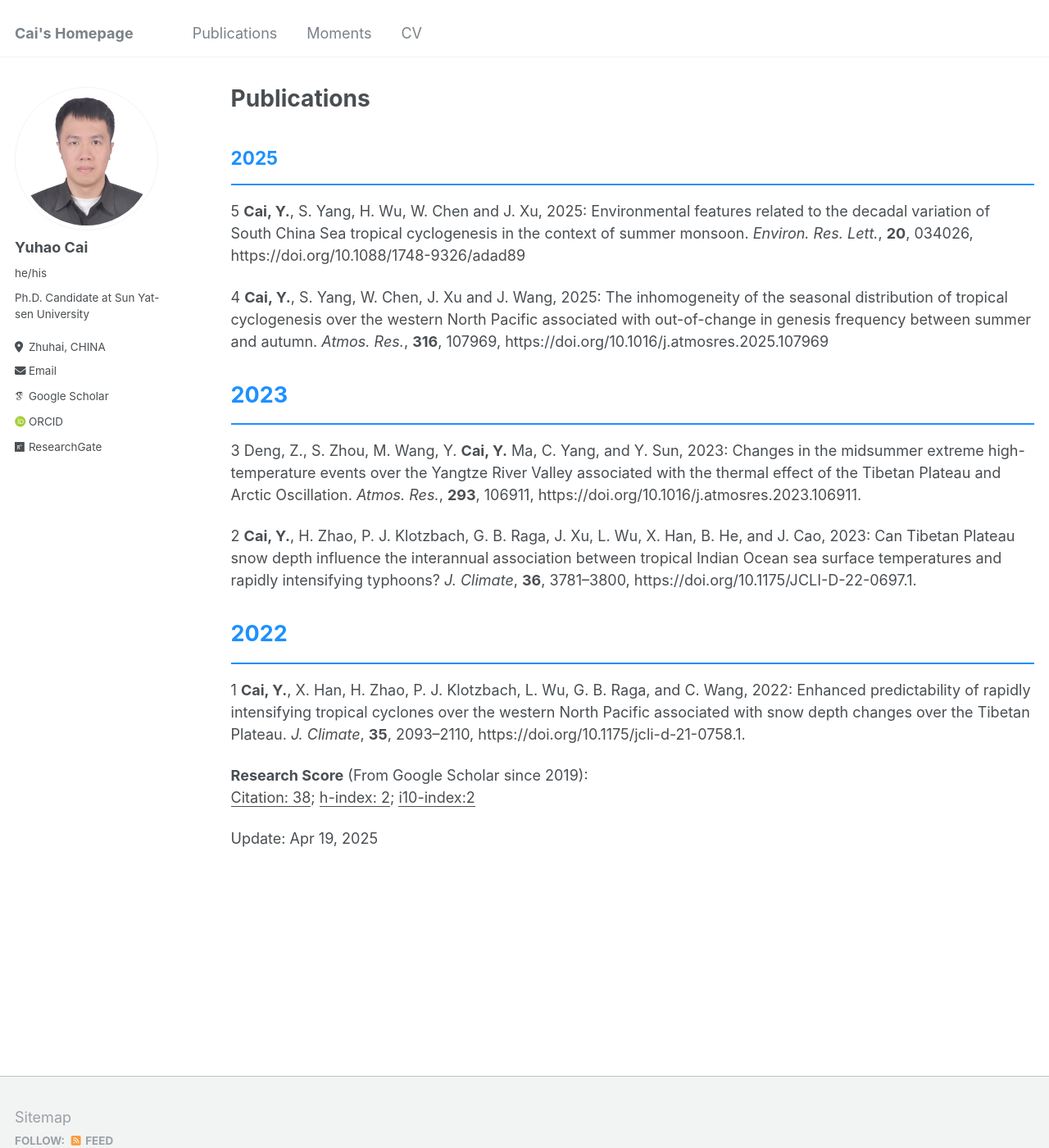
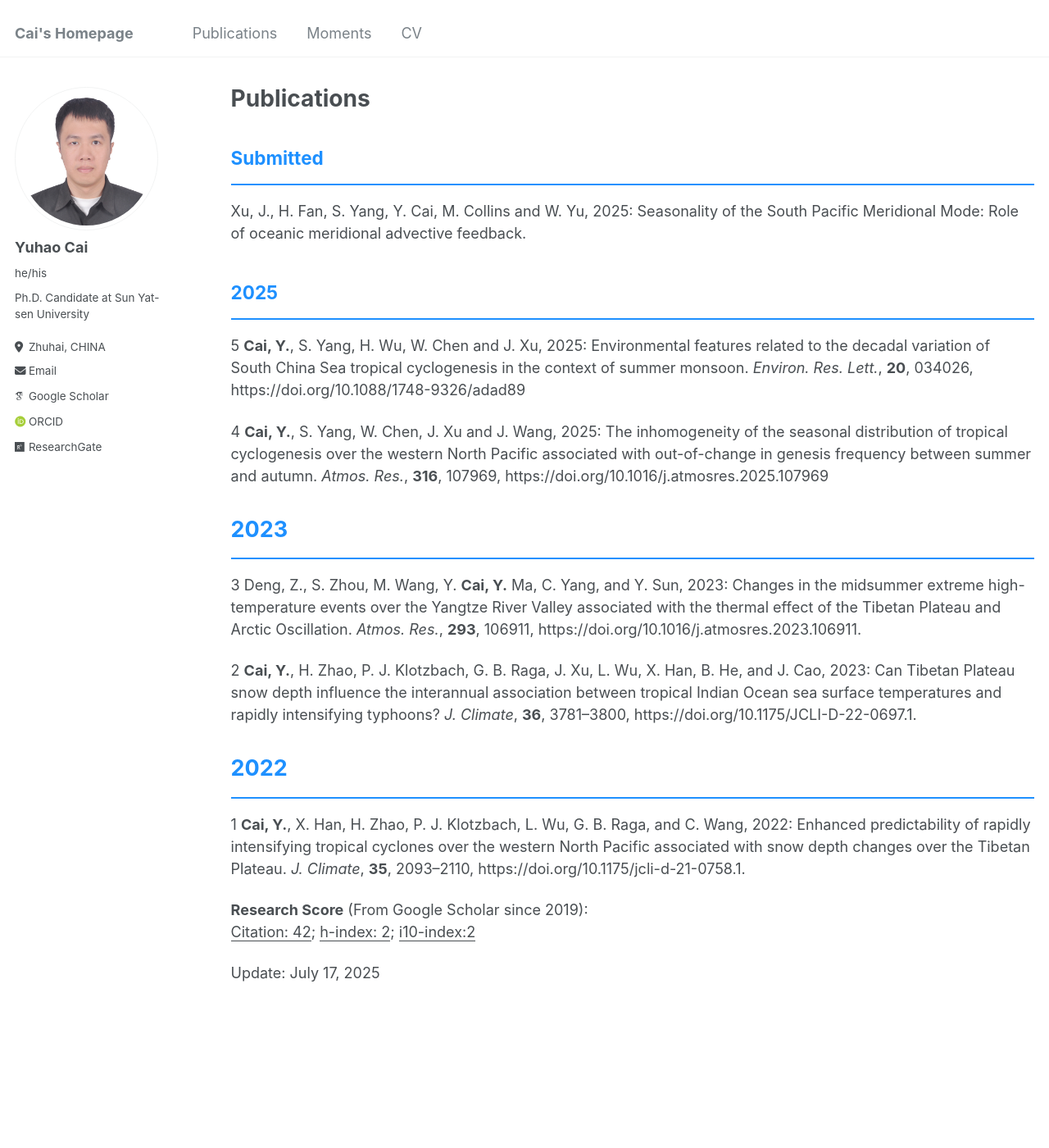
Before and after one commit to caiyh63/caiyh63.github.io, a Jekyll site: the page built from _publications/2009-10-01-paper-title-number-1.md, in a window 1280 px wide and 1400 px high. Shown: the whole window at 82% size. Built offline with Jekyll 4.4.1, drawn with Linux system fonts in a browser that asks for light colours; some web fonts are replaced.

Commit message:
Update 2009-10-01-paper-title-number-1.md

```diff
--- a/_publications/2009-10-01-paper-title-number-1.md
+++ b/_publications/2009-10-01-paper-title-number-1.md
@@ -9,6 +9,11 @@ author_profile: true
 {% if page.author and site.data.authors[page.author] %}
   {% assign author = site.data.authors[page.author] %}{% else %}{% assign author = site.author %}
 {% endif %}
+
+## <span style="color:#1E90FF">Submitted</span>
+<hr style="border: none; background-color: #1E90FF; height: 2px;"/>
+Xu, J., H. Fan, S. Yang, Y. Cai, M. Collins and W. Yu, 2025: Seasonality of the South Pacific Meridional Mode: Role of oceanic meridional advective feedback.
+
 
 ## <span style="color:#1E90FF">2025</span>
 <hr style="border: none; background-color: #1E90FF; height: 2px;"/>
@@ -28,7 +33,7 @@ author_profile: true
 
 1  **Cai, Y.**, X. Han, H. Zhao, P. J. Klotzbach, L. Wu, G. B. Raga, and C. Wang, 2022: Enhanced predictability of rapidly intensifying tropical cyclones over the western North Pacific associated with snow depth changes over the Tibetan Plateau. _J. Climate_, **35**, 2093–2110, https://doi.org/10.1175/jcli-d-21-0758.1.
 
-**Research Score** (From Google Scholar since 2019):<br> <u>Citation: 38</u>; <u>h-index: 2</u>; <u>i10-index:2</u>
+**Research Score** (From Google Scholar since 2019):<br> <u>Citation: 42</u>; <u>h-index: 2</u>; <u>i10-index:2</u>
 
 
-Update: Apr 19, 2025
+Update: July 17, 2025
```
